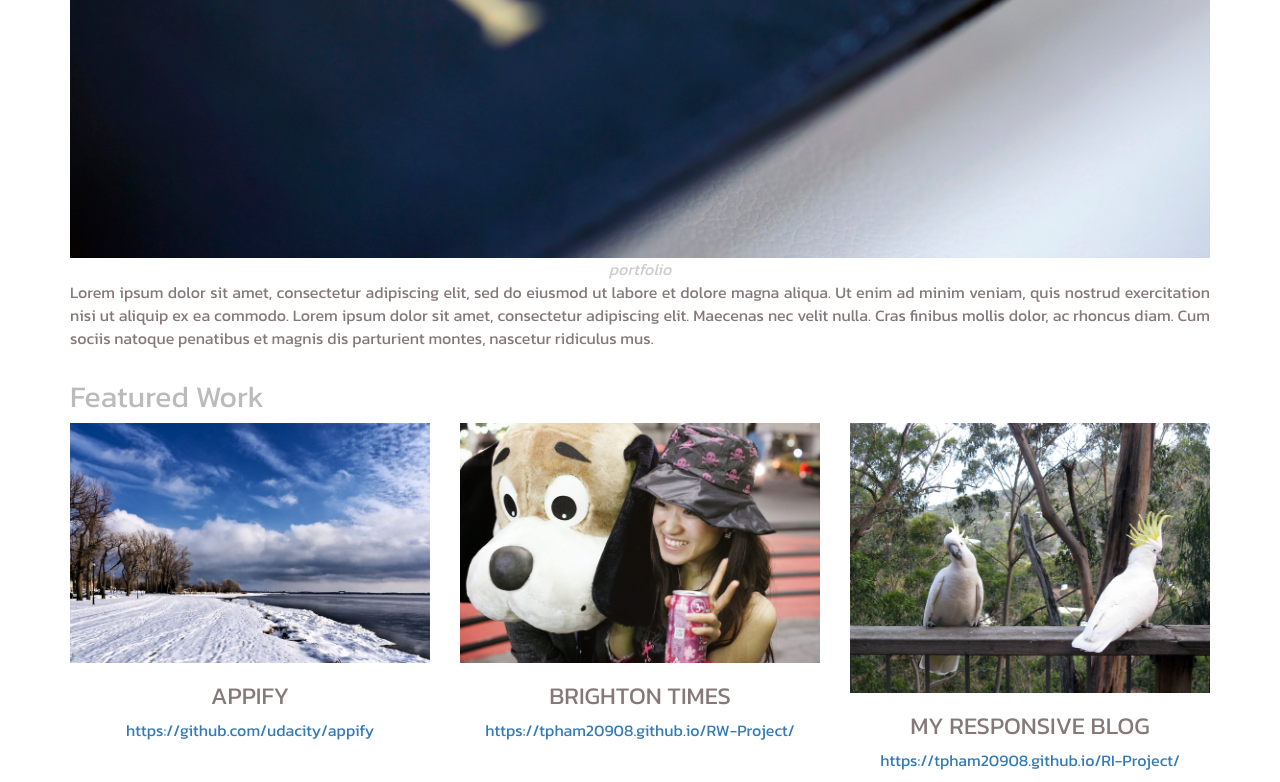
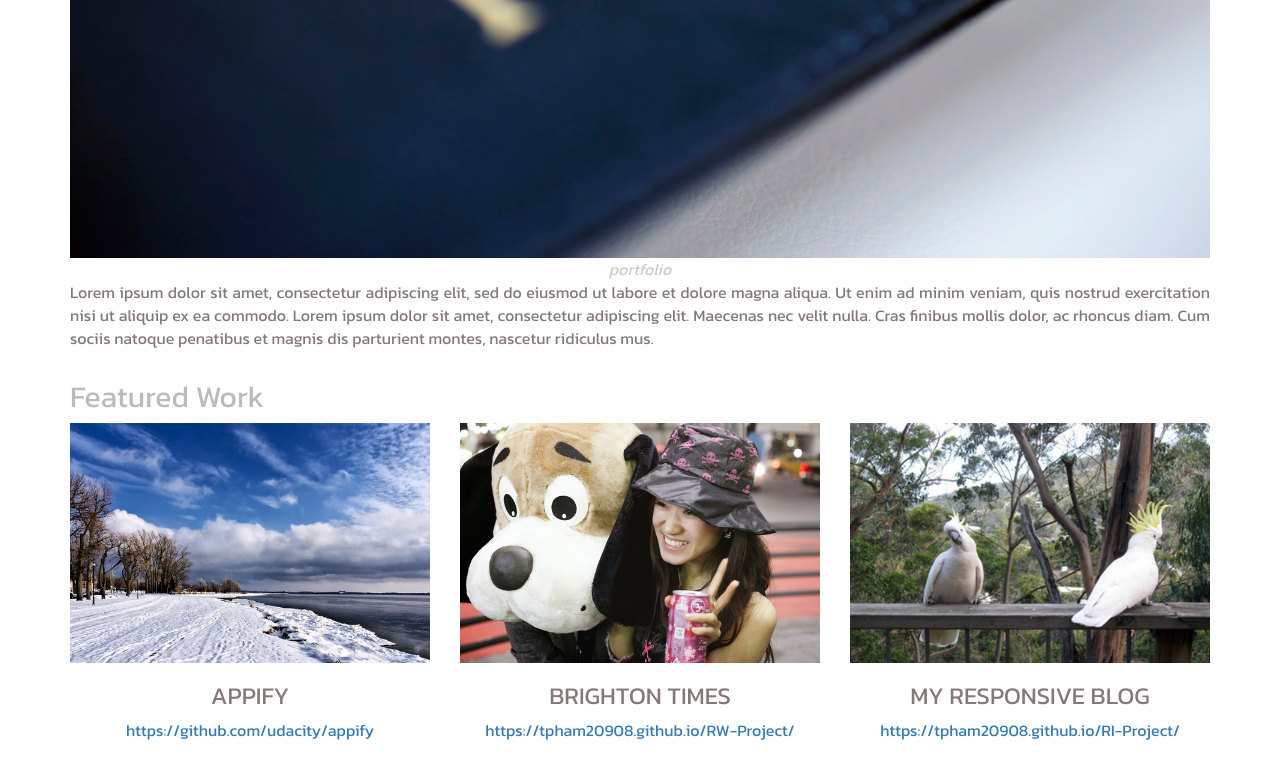
Before and after one commit to tpham20908/Portfolio-Project, a plain HTML site: page index.html in a window 1280 px wide. Shown: the part 681-1463 px from the top of the page. After the commit the page ends 1433 px from the top, so only its background shows below. Drawn offline with Linux system fonts and the light colour scheme.

Commit message:
update images

```diff
--- a/index.html
+++ b/index.html
@@ -57,10 +57,9 @@
     <main class="row text-center">
       <article class="col-md-4">
         <img  class="img-responsive center-block"
-              src="images/img1-small.jpg"
-              srcset="images/img1-large.jpg 1170w,
-                      images/img1-medium.jpg 970w,
-                      images/img1-small.jpg 750w"
+              src="images/img1-400.jpg"
+              srcset="images/img1-600.jpg 600w,
+                      images/img1-400.jpg 400w"
               sizes="(min-width: 1200px) 33.3vw, 100vw"
               alt="Appify">
         <h3 class="text-uppercase">Appify</h3>
@@ -69,10 +68,9 @@
 
       <article class="col-md-4">
         <img  class="img-responsive center-block"
-              src="images/img2-small.jpg"
-              srcset="images/img2-large.jpg 1170w,
-                      images/img2-medium.jpg 970w,
-                      images/img2-small.jpg 750w"
+              src="images/img2-400.jpg"
+              srcset="images/img2-600.jpg 600w,
+                      images/img2-400.jpg 400w"
               sizes="(min-width: 1200px) 33.3vw, 100vw"
               alt="Brighton Times">
         <h3 class="text-uppercase">Brighton Times</h3>
@@ -81,10 +79,9 @@
 
       <article class="col-md-4">
         <img  class="img-responsive center-block"
-              src="images/img3-small.jpg"
-              srcset="images/img3-large.jpg 1170w,
-                      images/img3-medium.jpg 970w,
-                      images/img3-small.jpg 750w"
+              src="images/img3-400.jpg"
+              srcset="images/img3-600.jpg 600w,
+                      images/img3-400.jpg 400w"
               sizes="(min-width: 1200px) 33.3vw, 100vw"
               alt="My responsive blog">
         <h3 class="text-uppercase">My responsive blog</h3>
```
Also changed, not shown: images/img1-400.jpg (added), images/img1-600.jpg (added), images/img1-large.jpg (deleted), images/img1-medium.jpg (deleted), images/img1-small.jpg (deleted), images/img2-400.jpg (added), images/img2-600.jpg (added), images/img2-large.jpg (deleted), images/img2-medium.jpg (deleted), images/img2-small.jpg (deleted), images/img3-400.jpg (added), images/img3-600.jpg (added), images/img3-large.jpg (deleted), images/img3-medium.jpg (deleted), 1 more files.
